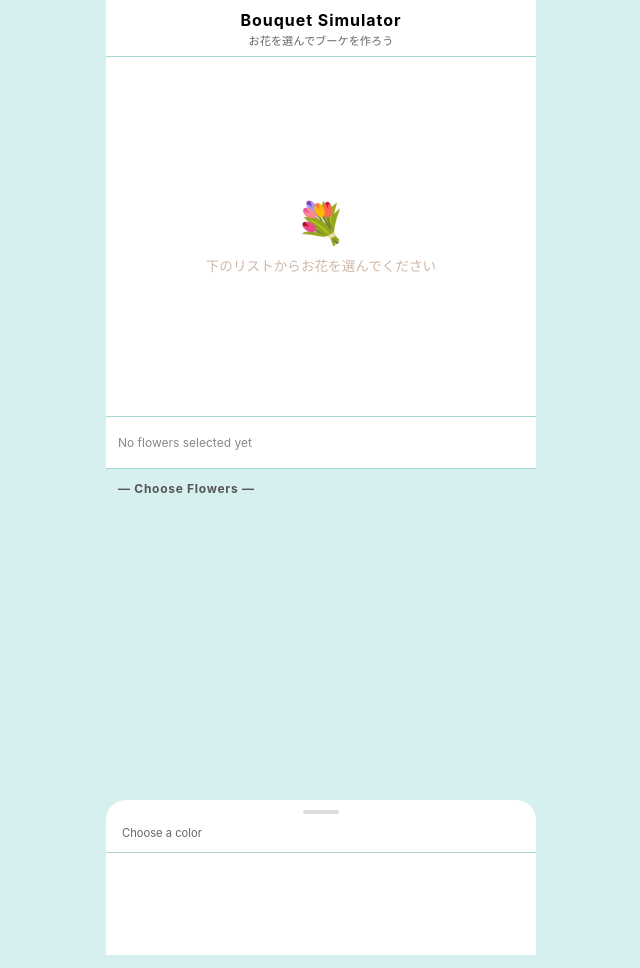
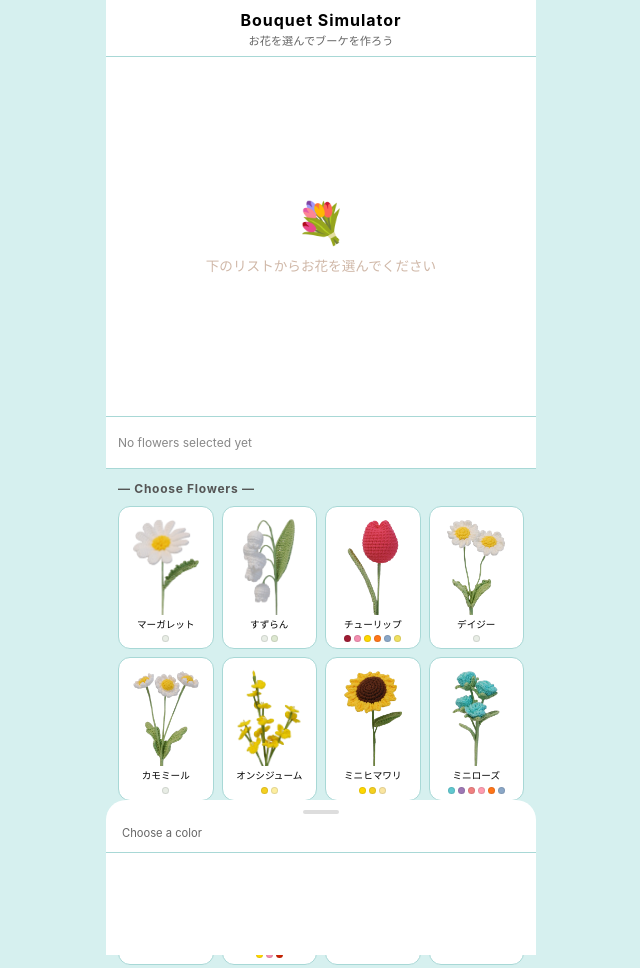
Before and after one commit to RiluFlower/bouquet_simulator, a plain HTML site: page index.html in a window 1280 px wide. Shown: the top 968 px of the page, without its empty margins (319-959 px from the left). Before the commit the page ends 800 px from the top, so only its background shows below. Drawn offline with Linux system fonts and the light colour scheme.

Commit message:
Update index.html

```diff
--- a/index.html
+++ b/index.html
@@ -291,7 +291,7 @@ function renderGrid() {
     const thumb = fc.h
       ? '<div class="img-wrap"><img src="' + u(f.name, fc.n) + '" alt="' + f.name + '"></div>'
       : svgShape(f.type, HEX[fc.n], 56, 72).replace('<svg ', '<svg class="f-svg" ');
-    return '<div class="flower-card' + (count ? ' selected' : '') + '" data-fid="' + f.id + '" onclick="openSheet('' + f.id + '')">' +
+    return '<div class="flower-card' + (count ? ' selected' : '') + '" data-fid="' + f.id + '" onclick="openSheet(\'' + f.id + '\')">' +
       (count ? '<span class="count-badge">' + count + '</span>' : '') +
       thumb +
       '<div class="f-name">' + f.name + '</div>' +
```
